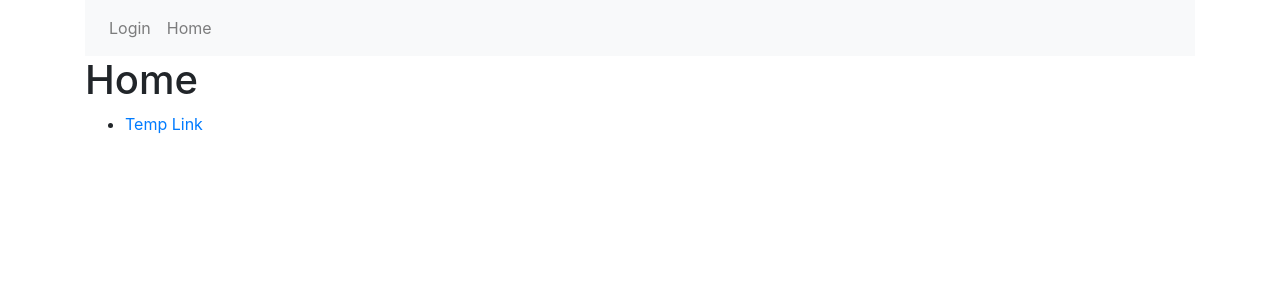
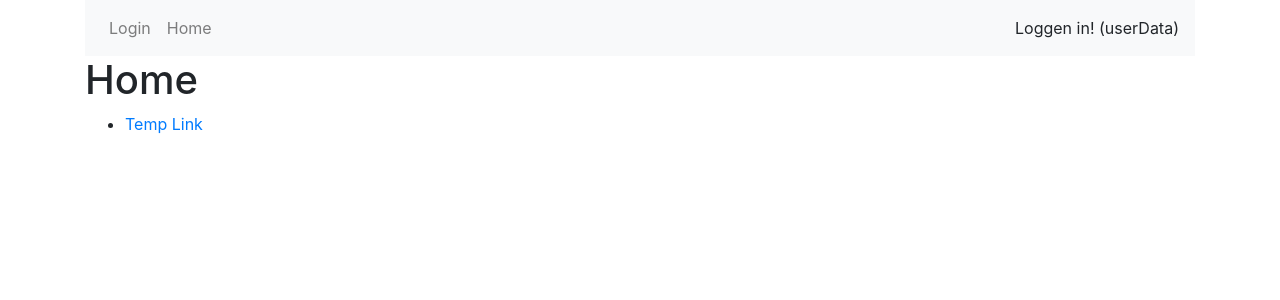
Before and after one commit to beckiusm/Simplibill, a React (Create React App) app: page /home in a window 1280 px wide. Shown: the top 300 px of the page. Built offline with nearby package versions, Linux system fonts and the light colour scheme; sample sign-in values are in the browser's storage.

Commit message:
Refactored login, to use isAuthenticated instead of token.

```diff
--- a/src/components/Navbar.jsx
+++ b/src/components/Navbar.jsx
@@ -4,7 +4,7 @@ import { Link } from 'react-router-dom'
 import {StorageContext} from '../contexts/StorageContext'
 
 export default function Navbar() {
-  const {userData} = useContext(StorageContext)
+  const {userData, isAuthenticated} = useContext(StorageContext)
   console.log('token', userData)
 
   return (
@@ -33,7 +33,7 @@ export default function Navbar() {
 
         </ul>
         {
-            userData &&
+            isAuthenticated &&
           <div className='nav-item'>
             <span className='nav-item'>Loggen in! (userData)</span>
           </div>
--- a/src/components/PrivateRoute.jsx
+++ b/src/components/PrivateRoute.jsx
@@ -1,13 +1,13 @@
-import React from 'react';
+import React, {useContext} from 'react';
 import {Redirect, Route} from "react-router-dom";
-import User from "../data/User";
+import {StorageContext} from "../contexts/StorageContext";
 
 const PrivateRoute = ({component: Component, ...rest}) => {
-    const token = User.loadToken();
+    const {isAuthenticated} = useContext(StorageContext);
     return <Route
         {...rest}
         render={props =>(
-            token ? (
+            isAuthenticated ? (
                 <Component {...props} />
             ) : (
                 <Redirect to='/'/>
--- a/src/pages/Login.jsx
+++ b/src/pages/Login.jsx
@@ -1,9 +1,12 @@
-import React, { useState, useEffect } from 'react';
+import React, { useState, useEffect, useContext } from 'react';
 import User from "../data/User";
+import {StorageContext} from "../contexts/StorageContext";
 
 const Login = ({history}) => {
     const [email, setEmail] = useState('');
     const [password, setPassword] = useState('');
+
+    const {setIsAuthenticated} = useContext(StorageContext);
 
     async function loginUser(event) {
         event.preventDefault();
@@ -13,11 +16,13 @@ const Login = ({history}) => {
         }
         const data = await response.json();
         User.saveToken(data.token);
+        setIsAuthenticated(true);
         history.push('/home');
     }
 
     useEffect(() => {
         if(User.loadToken()) {
+            setIsAuthenticated(true);
             history.push('/home');
         }
     }, [])
```
